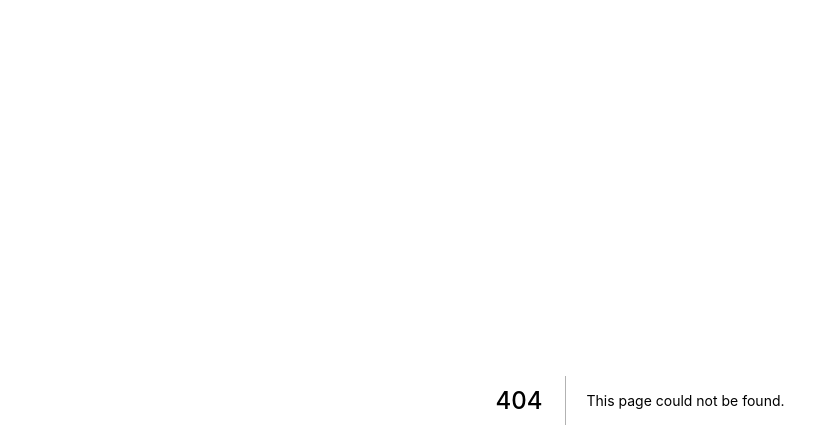
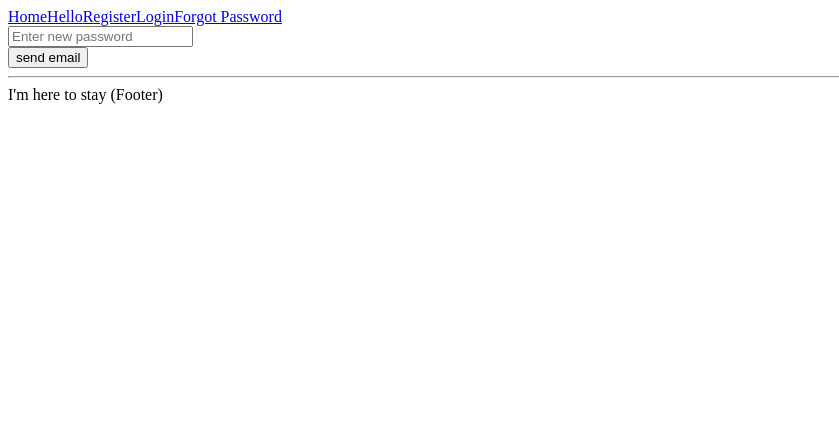
Before and after one commit to ely-alamillo/next-frontend, a Next.js app in the folder client/: page /change-password in a window 1280 px wide. Before the commit this address had no page. Shown: the top 448 px of the page, without its empty margins (0-839 px from the left). Built offline with nearby package versions, Linux system fonts and the light colour scheme.

Commit message:
add change-password page

```diff
--- /dev/null
+++ b/client/pages/change-password.tsx
@@ -0,0 +1,51 @@
+import Layout from '../components/Layout';
+import React from 'react';
+import { Field, Formik } from 'formik';
+import { InputField } from '../components/Fields/InputField';
+import { ChangePasswordComponent } from '../generated/apolloComponents';
+import Router from 'next/router';
+import { NextContext } from 'next';
+
+const ChangePassword = ({ token }: { token: string }) => {
+  return (
+    <Layout title="Change Password page">
+      <ChangePasswordComponent>
+        {changePassword => (
+          <Formik
+            onSubmit={async data => {
+              const response = await changePassword({
+                variables: { data: { password: data.password, token } }
+              });
+              console.log(response);
+              Router.push('/');
+            }}
+            initialValues={{
+              password: ''
+            }}
+          >
+            {({ handleSubmit }) => (
+              <form onSubmit={handleSubmit}>
+                <Field
+                  name="password"
+                  placeholder="Enter new password"
+                  component={InputField}
+                  type="password"
+                />
+
+                <button type="submit">send email</button>
+              </form>
+            )}
+          </Formik>
+        )}
+      </ChangePasswordComponent>
+    </Layout>
+  );
+};
+
+ChangePassword.getInitialProps = ({
+  query: { token }
+}: NextContext<{ token: string }>) => {
+  return { token };
+};
+
+export default ChangePassword;
```
